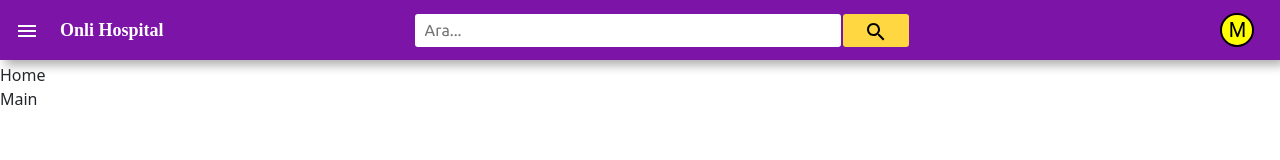
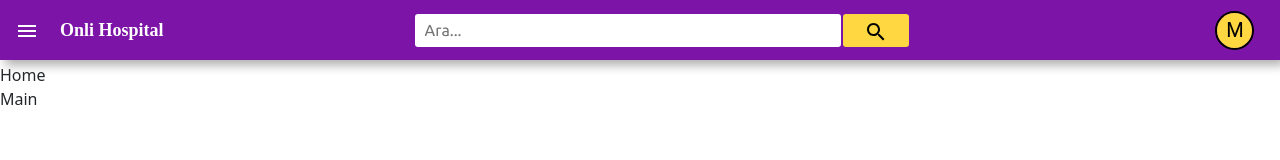
Before and after one commit to mehmetkekec58/onli-hospital-react, a React (Create React App) app: page / in a window 1280 px wide. Shown: the top 160 px of the page. Built offline with nearby package versions, Linux system fonts and the light colour scheme; a web font is replaced by a local one.

Commit message:
updated witdth, height and color for avatar

```diff
--- a/src/layouts/navi/Navi.tsx
+++ b/src/layouts/navi/Navi.tsx
@@ -13,7 +13,7 @@ const Navi = () => {
         <div className='navi-icon-for-drawer-open'><MenuIcon sx={{ color: 'white' }} /></div>
         <div className='brand-name-for-navi'>{containTexts.brandName}</div>
         <div className='navi-input'><Input /></div>
-        <div className='navi-avatar'><Avatar alt='Mehmet' sx={{ backgroundColor: 'yellow', color: 'black', width: 30, height: 30 }}>M</Avatar></div>
+        <div className='navi-avatar'><Avatar alt='Mehmet' sx={{ backgroundColor: '#ffd740', color: 'black', width: 35, height: 35 }}>M</Avatar></div>
       </div>
 
     </div>
```
